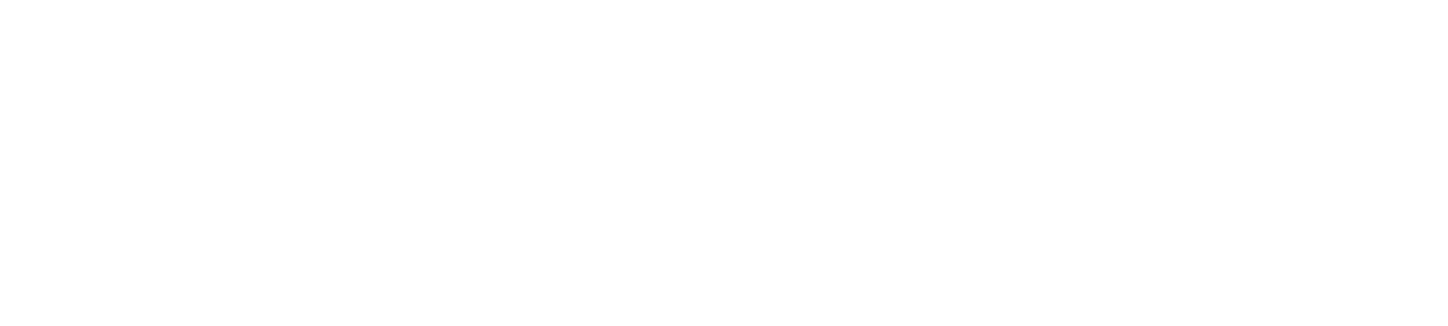
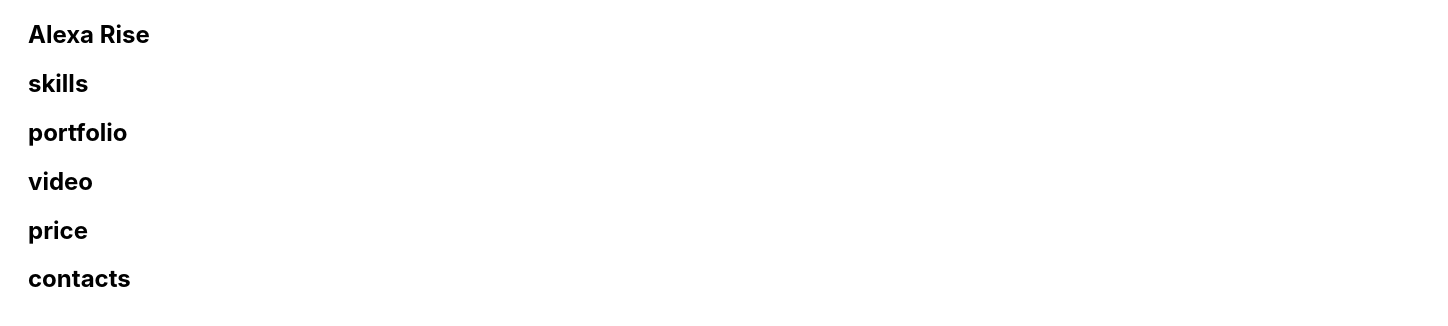
Before and after one commit to orla90/portfolio-project, a plain HTML site: page portfolio/index.html in a window 1280 px wide. Shown: the whole page, 1448 px wide, since content can reach past the window. Drawn offline with Linux system fonts and the light colour scheme.

Commit message:
feat: add layout of the main blocks and sections

```diff
--- a/portfolio/index.html
+++ b/portfolio/index.html
@@ -9,6 +9,40 @@
     <link rel="stylesheet" href="style.css">
 </head>
 <body>
+<header class="main-header">
+    <div class="container">
+
+    </div>
+</header>
+
+<main class="main">
+    <div class="container">
+        <section class="section hero">
+            <h1>Alexa Rise</h1>
+        </section>
+        <section class="section skills">
+            <h2 class="section-title">skills</h2>
+        </section>
+        <section class="section portfolio">
+            <h2 class="section-title">portfolio</h2>
+        </section>
+        <section class="section video">
+            <h2 class="section-title">video</h2>
+        </section>
+        <section class="section price">
+            <h2 class="section-title">price</h2>
+        </section>
+        <section class="section contacts">
+            <h2 class="section-title">contacts</h2>
+        </section>
+    </div>
+</main>
+
+<footer class="main-footer">
+    <div class="container">
+
+    </div>
+</footer>
 
 <script src="index.js"></script>
 </body>
--- a/portfolio/style.css
+++ b/portfolio/style.css
@@ -20,3 +20,8 @@ body {
 * {
     box-sizing: border-box;
   }
+.container {
+    width: 1440px;
+    margin: 0 auto;
+    padding: 0 20px;
+}
```
